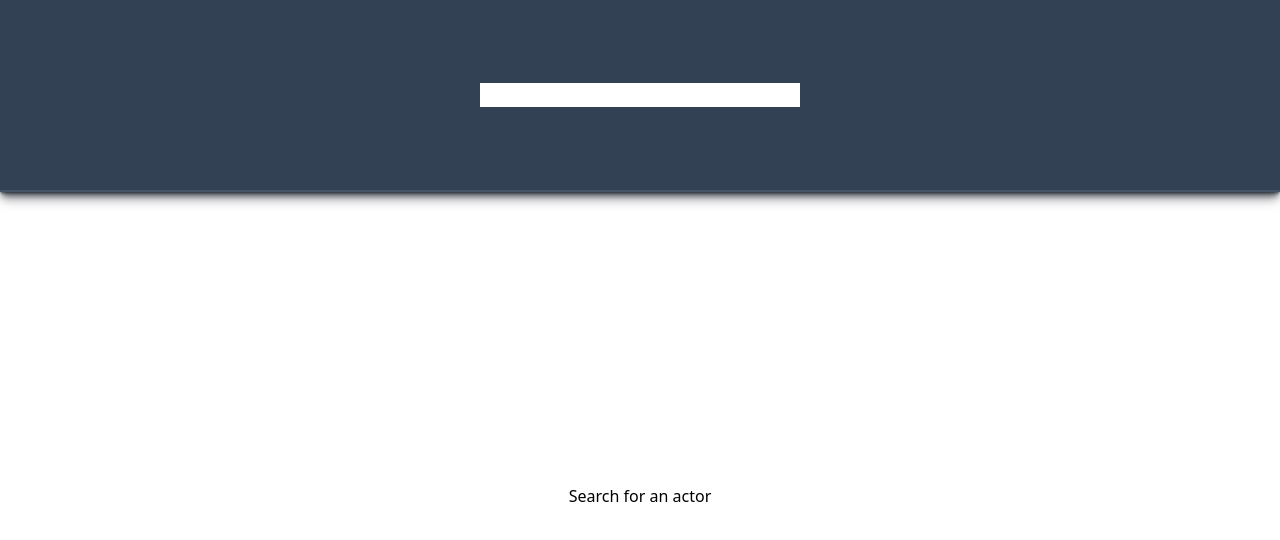
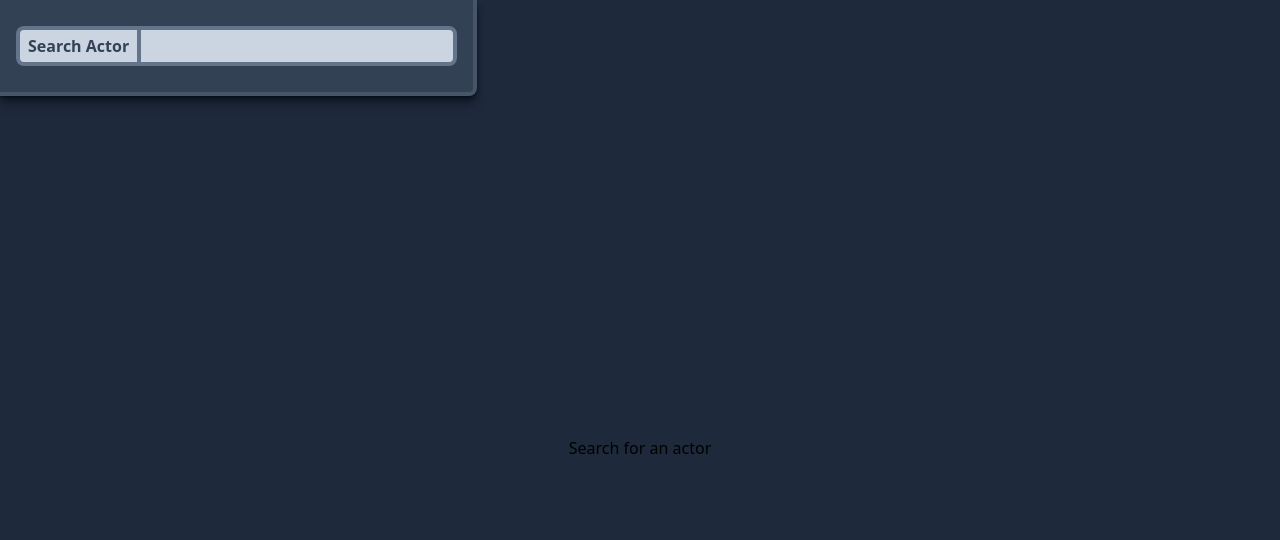
Before and after one commit to mattduff707/acting-timeline, a Next.js app: page / in a window 1280 px wide. Shown: the top 540 px of the page. Built offline with nearby package versions, Linux system fonts and the light colour scheme.

Commit message:
Header update

```diff
--- a/app/Header.tsx
+++ b/app/Header.tsx
@@ -3,7 +3,8 @@ import Search from './Search';
 
 const Header = () => {
   return (
-    <header className="flex-1 flex items-center justify-center bg-slate-700 grow-1 max-h-48 border-b-2 border-slate-600 shadow-header z-10">
+    <header className="flex-1 flex gap-4 items-center w-fit justify-center px-4 bg-slate-700 grow-1 max-h-24 border-b-4 border-r-4 rounded-br-lg border-slate-600 shadow-header z-10">
+      {/* <h1 className="text-slate-200 text-3xl">Acting Timeline</h1> */}
       <Search />
     </header>
   );
--- a/app/Search.tsx
+++ b/app/Search.tsx
@@ -1,10 +1,13 @@
 'use client';
 import Link from 'next/link';
+import { useRouter } from 'next/navigation';
 import React, { ChangeEventHandler, useState } from 'react';
 const Search = () => {
+  const router = useRouter();
   const [loading, setLoading] = useState(false);
   const [query, setQuery] = useState('');
   const [results, setResults] = useState([]);
+  const [focused, setFocused] = useState(false);
 
   const handleSearchWhileTyping = async (event: React.ChangeEvent<HTMLInputElement>) => {
     setLoading(true);
@@ -17,16 +20,39 @@ const Search = () => {
     setLoading(false);
   };
 
-  const showResults = results.length > 0 && query.length > 0;
+  const showResults = results.length > 0 && query.length > 0 && focused;
 
   return (
     <div className="relative">
-      <input className="w-80" value={query} onChange={handleSearchWhileTyping} />
+      <label className="flex text-slate-700">
+        <input
+          onBlur={() => {
+            console.log('BLUR');
+            setFocused(false);
+          }}
+          onFocus={() => setFocused(true)}
+          className="peer order-2 w-80 px-2 py-1 bg-slate-300 border-4 rounded-r-lg border-slate-500 outline-none font-semibold"
+          value={query}
+          onChange={handleSearchWhileTyping}
+        />
+        <span className="order-1 peer-focus:text-slate-300 peer-focus:bg-slate-500 transition-colors bg-slate-300 w-fit px-2 py-1 rounded-l-lg font-bold border-4 border-r-0 border-slate-500">
+          Search Actor
+        </span>
+      </label>
       {showResults && (
-        <ul className="list-none bg-slate-300 w-full m-0 absolute max-h-[600px] overflow-auto">
+        <div className="absolute  w-full px-4">
+          <ul className="list-none bg-slate-300 w-full m-0 max-h-[600px] overflow-auto border-4 border-t-0 border-slate-500 rounded-b-lg">
             {results.map((actor: any) => (
               <li className="hover:bg-slate-400 cursor-pointer" key={actor.id}>
-              <Link className="p-2 flex items-center gap-4 " href={`/${actor.id}`}>
+                <Link
+                  className="p-2 flex items-center gap-4"
+                  onMouseDown={(e) => {
+                    e.stopPropagation();
+                    console.log('HITTT');
+                    router.push(`/${actor.id}`);
+                  }}
+                  href={`/${actor.id}`}
+                >
                   {actor.profile_path ? (
                     <img
                       className="w-20 h-32"
@@ -34,13 +60,16 @@ const Search = () => {
                       alt={`headshot of ${actor.name}`}
                     />
                   ) : (
-                  <div className="flex items-center w-20 h-32 bg-slate-400 opacity-70 px-4 text-center">No Picture</div>
+                    <div className="flex items-center w-20 h-32 bg-slate-400 opacity-70 px-4 text-center">
+                      No Picture
+                    </div>
                   )}
                   {actor.name}
                 </Link>
               </li>
             ))}
           </ul>
+        </div>
       )}
     </div>
   );
--- a/app/layout.tsx
+++ b/app/layout.tsx
@@ -1,13 +1,11 @@
-import "./globals.css";
-import type { Metadata } from "next";
-import { Inter } from "next/font/google";
-import Header from "./Header";
-
-const inter = Inter({ subsets: ["latin"] });
+import './globals.css';
+import type { Metadata } from 'next';
+import { Inter } from 'next/font/google';
+import Header from './Header';
 
 export const metadata: Metadata = {
-  title: "Acting Timeline",
-  description: "A visual representation of a career in acting.",
+  title: 'Acting Timeline',
+  description: 'A visual representation of a career in acting.',
 };
 
 export default function RootLayout({
@@ -19,7 +17,7 @@ export default function RootLayout({
 }) {
   return (
     <html lang="en">
-      <body className="flex flex-col h-full">
+      <body className="flex flex-col h-full bg-slate-800">
         <Header />
         {children}
       </body>
--- a/app/page.tsx
+++ b/app/page.tsx
@@ -1,7 +1,3 @@
-import Image from 'next/image';
-import Header from './Header';
-import Timeline from '../components/Timeline';
-
 export default async function Home() {
   return (
     <main className="flex-1 grid place-items-center">
```
Lines whose indentation alone changed are shown as unchanged.
